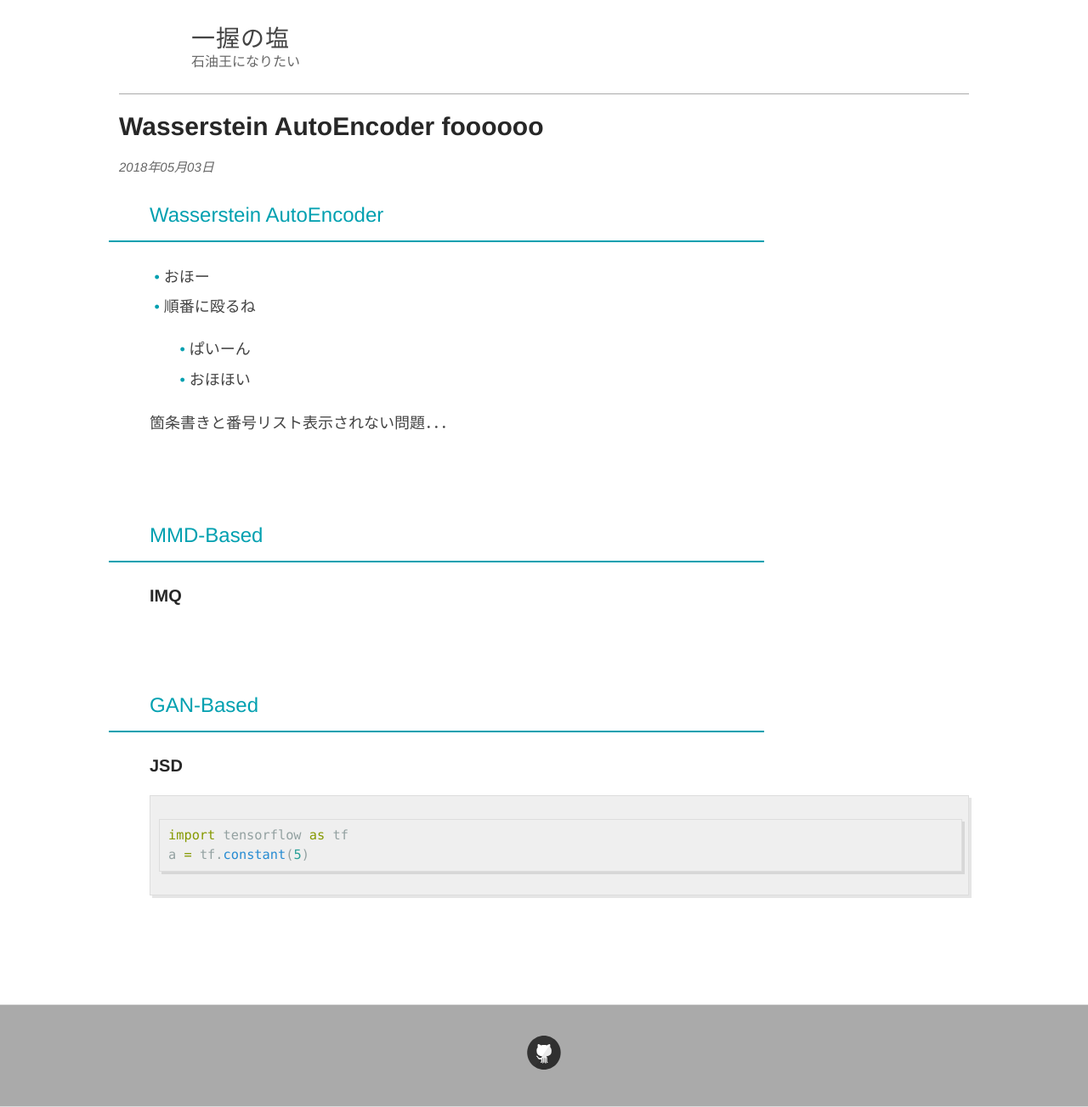
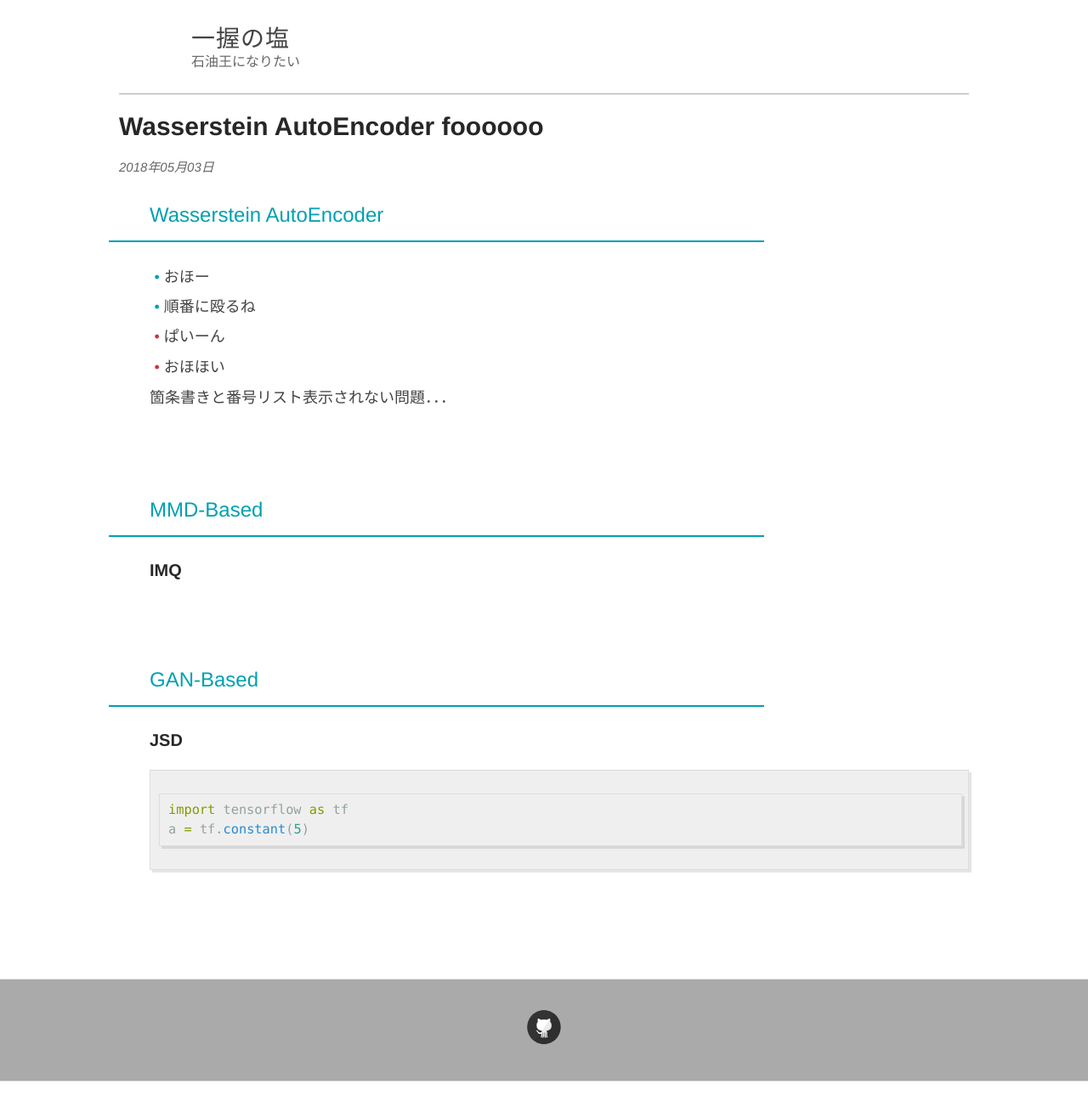
Before and after one commit to salty-vanilla/page_test, a Jekyll site: the page built from _posts/2018-05-03-WAE.md, in a window 1280 px wide. Shown: the whole page at 85% size. Built offline with Jekyll 4.4.1, drawn with Linux system fonts in a browser that asks for light colours; after the commit the page ends 1273 px from its top, so only the background shows below that.

Commit message:
Update style.scss

```diff
--- a/css/style.scss
+++ b/css/style.scss
@@ -113,13 +113,27 @@ ul {
     padding:0;
     margin:0;
 }
-li {
+ul li {
     padding-left: 1em;
     text-indent: -.7em;
 }
-li:before {
+ul li:before {
     content: "• ";
     color: $blue;
+}
+
+ol {
+    list-style: none;
+    padding:0;
+    margin:0;
+}
+ol li {
+    padding-left: 1em;
+    text-indent: -.7em;
+}
+ol li:before {
+    content: "• ";
+    color: $red;
 }
 
 em, i {
```
